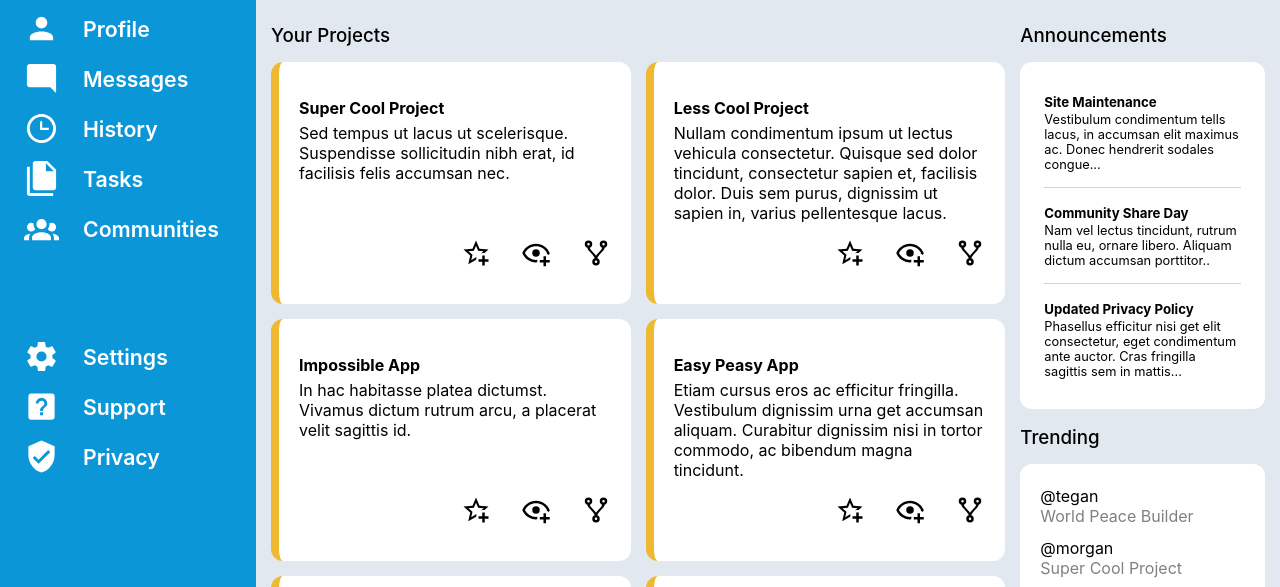
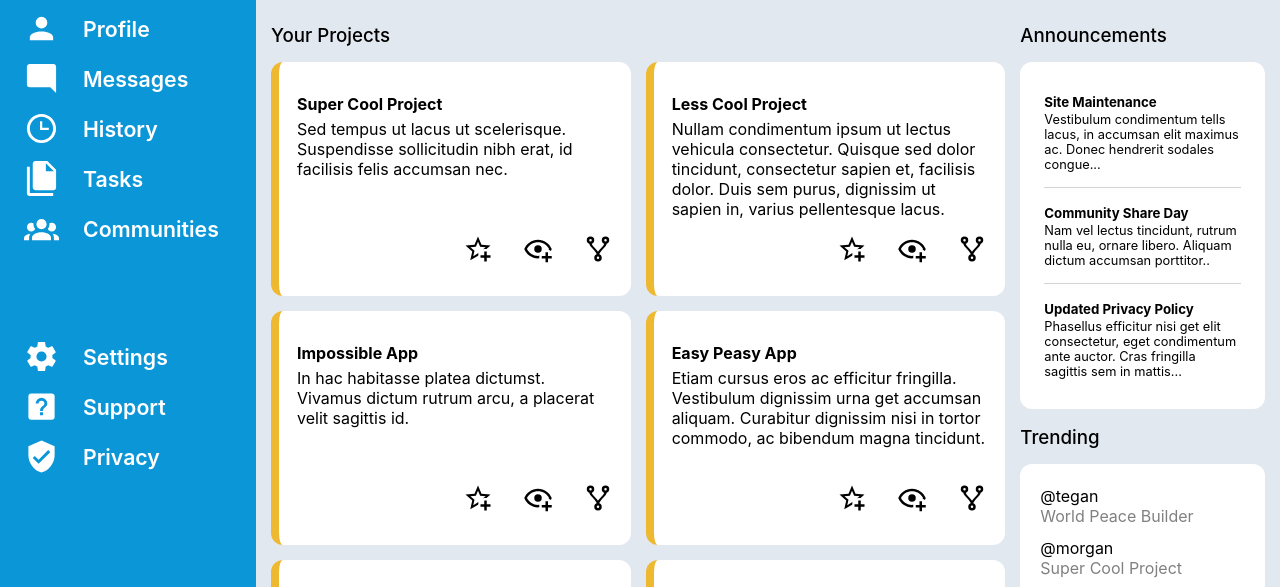
Before and after one commit to grantgolden13/admin-dashboard, a plain HTML site: page index.html in a window 1280 px wide. Shown: the part 183-770 px from the top of the page. Drawn offline with Linux system fonts and the light colour scheme.

Commit message:
fix card spacing

```diff
--- a/style.css
+++ b/style.css
@@ -121,7 +121,7 @@ h1 {
     border-left: 8px solid #eeb931;
     border-radius: 12px;
     background-color: white;
-    padding: 36px 20px 36px 20px;
+    padding: 32px 18px 32px 18px;
     display: grid;
     grid-template-rows: 20px 1fr 40px;
     gap: 5px;
```
